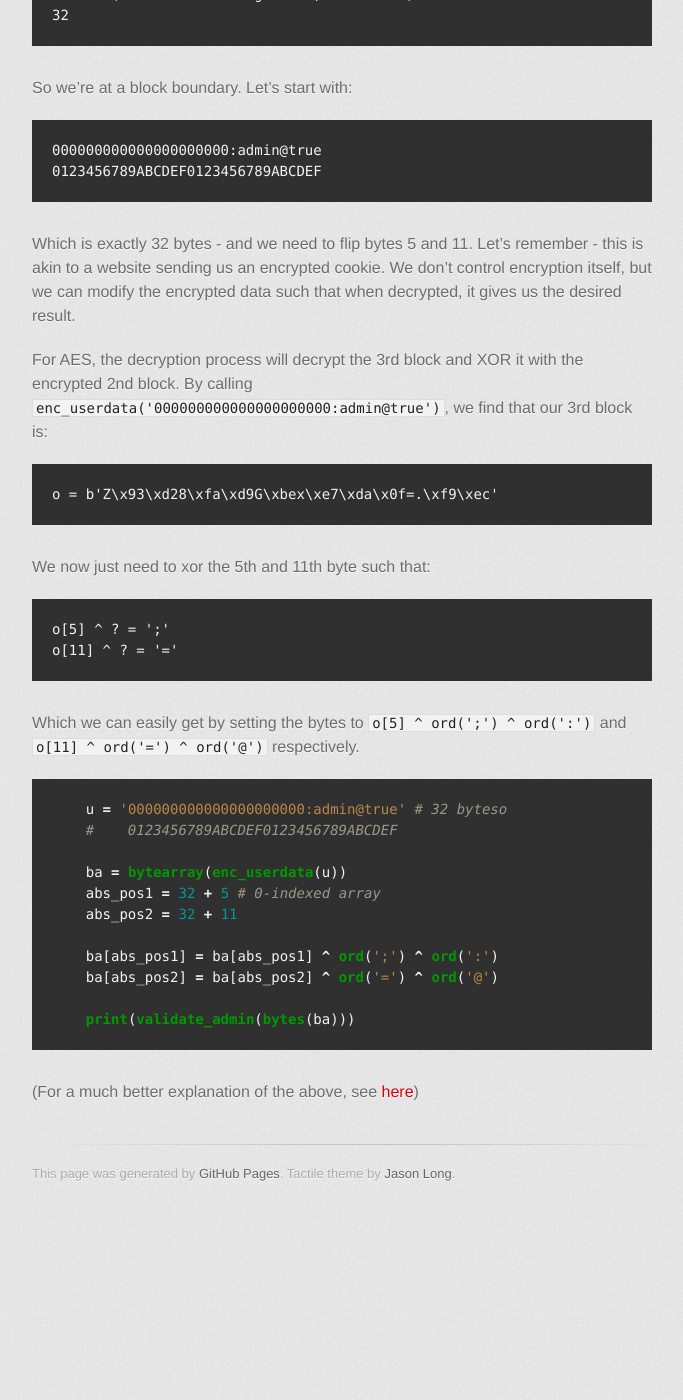
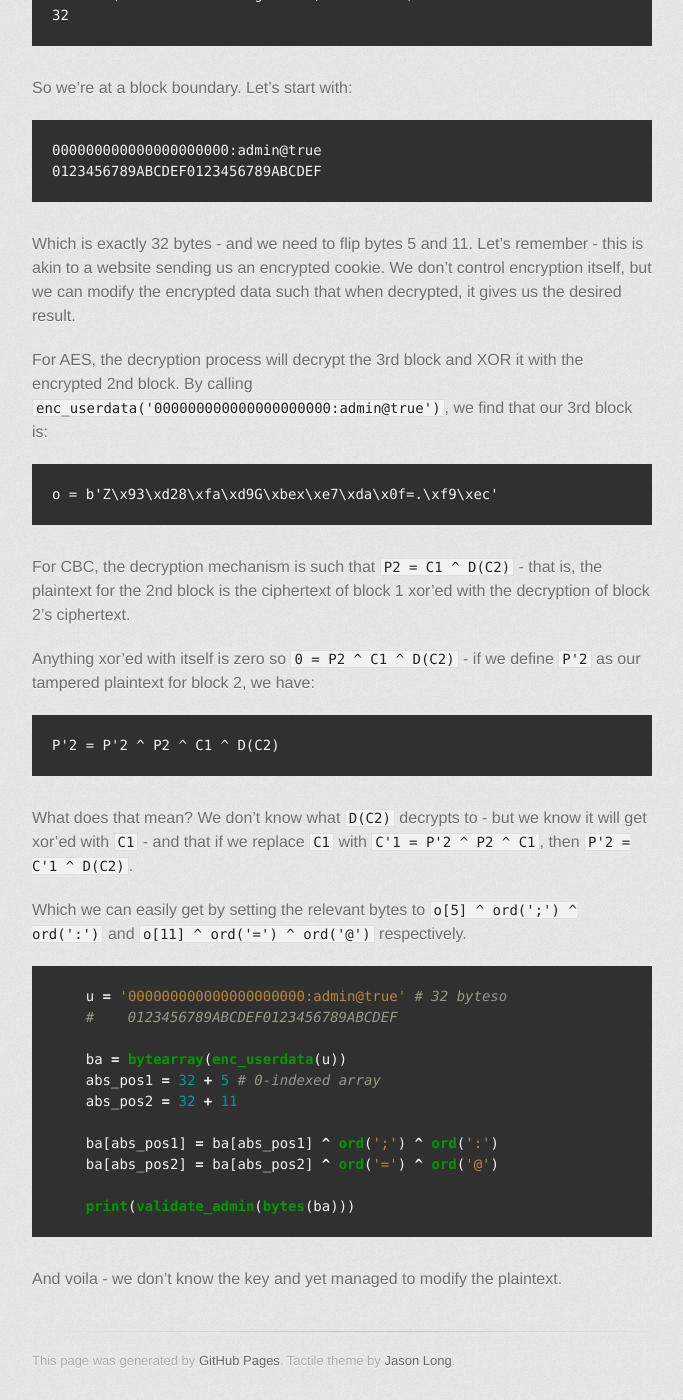
Before and after one commit to axiomiety/axiomiety.github.io, a Jekyll site: the page built from writeups/cryptopals2.markdown, in a window 1280 px wide and 1400 px high, scrolled down 9086 px. Shown: the whole window, without its empty margins (298-981 px from the left). Built offline with Jekyll 4.4.1, drawn with Linux system fonts in a browser that asks for light colours; nearby versions of some CDN libraries; some web fonts are replaced; before the commit the page ends 10299 px from its top, so only the background shows below that.

Commit message:
better explanation for 2.16

```diff
--- a/writeups/cryptopals2.markdown
+++ b/writeups/cryptopals2.markdown
@@ -366,12 +366,15 @@ For AES, the decryption process will decrypt the 3rd block and XOR it with the e
 
     o = b'Z\x93\xd28\xfa\xd9G\xbex\xe7\xda\x0f=.\xf9\xec'
 
-We now just need to xor the 5th and 11th byte such that:
+For CBC, the decryption mechanism is such that `P2 = C1 ^ D(C2)` - that is, the plaintext for the 2nd block is the ciphertext of block 1 xor'ed with the decryption of block 2's ciphertext.
 
-    o[5] ^ ? = ';'
-    o[11] ^ ? = '='
+Anything xor'ed with itself is zero so `0 = P2 ^ C1 ^ D(C2)` - if we define `P'2` as our tampered plaintext for block 2, we have:
 
-Which we can easily get by setting the bytes to `o[5] ^ ord(';') ^ ord(':')` and `o[11] ^ ord('=') ^ ord('@')` respectively.
+    P'2 = P'2 ^ P2 ^ C1 ^ D(C2)
+
+What does that mean? We don't know what `D(C2)` decrypts to - but we know it will get xor'ed with `C1` - and that if we replace `C1` with `C'1 = P'2 ^ P2 ^ C1`, then `P'2 = C'1 ^ D(C2)`.
+
+Which we can easily get by setting the relevant bytes to `o[5] ^ ord(';') ^ ord(':')` and `o[11] ^ ord('=') ^ ord('@')` respectively.
 
 {% highlight python %}
     u = '000000000000000000000:admin@true' # 32 byteso
@@ -387,4 +390,4 @@ Which we can easily get by setting the bytes to `o[5] ^ ord(';') ^ ord(':')` and
     print(validate_admin(bytes(ba)))
 {% endhighlight %}
 
-(For a much better explanation of the above, see [here](http://resources.infosecinstitute.com/cbc-byte-flipping-attack-101-approach/))
+And voila - we don't know the key and yet managed to modify the plaintext.
```
Also changed, not shown: writeups/cryptopals3.markdown (added, +18 -0 lines), writeups/index.markdown (+6 -3 lines).
